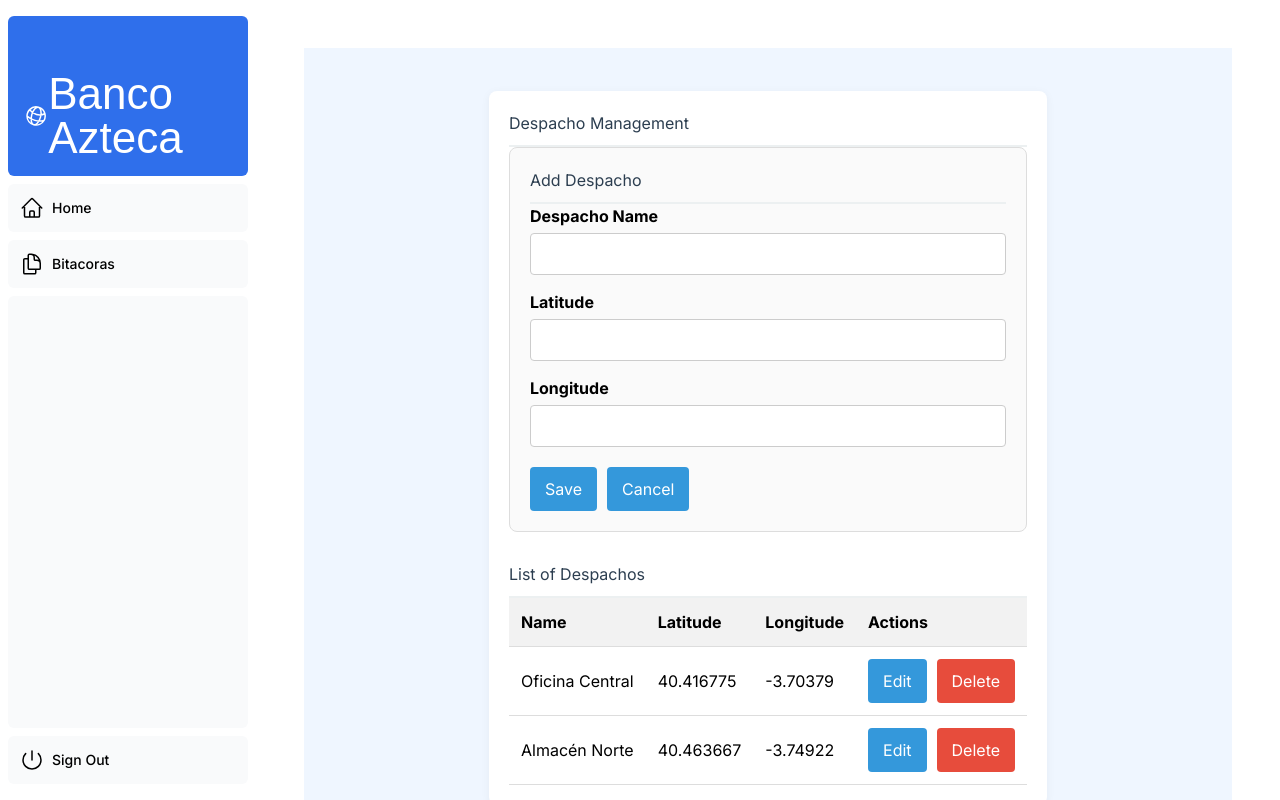
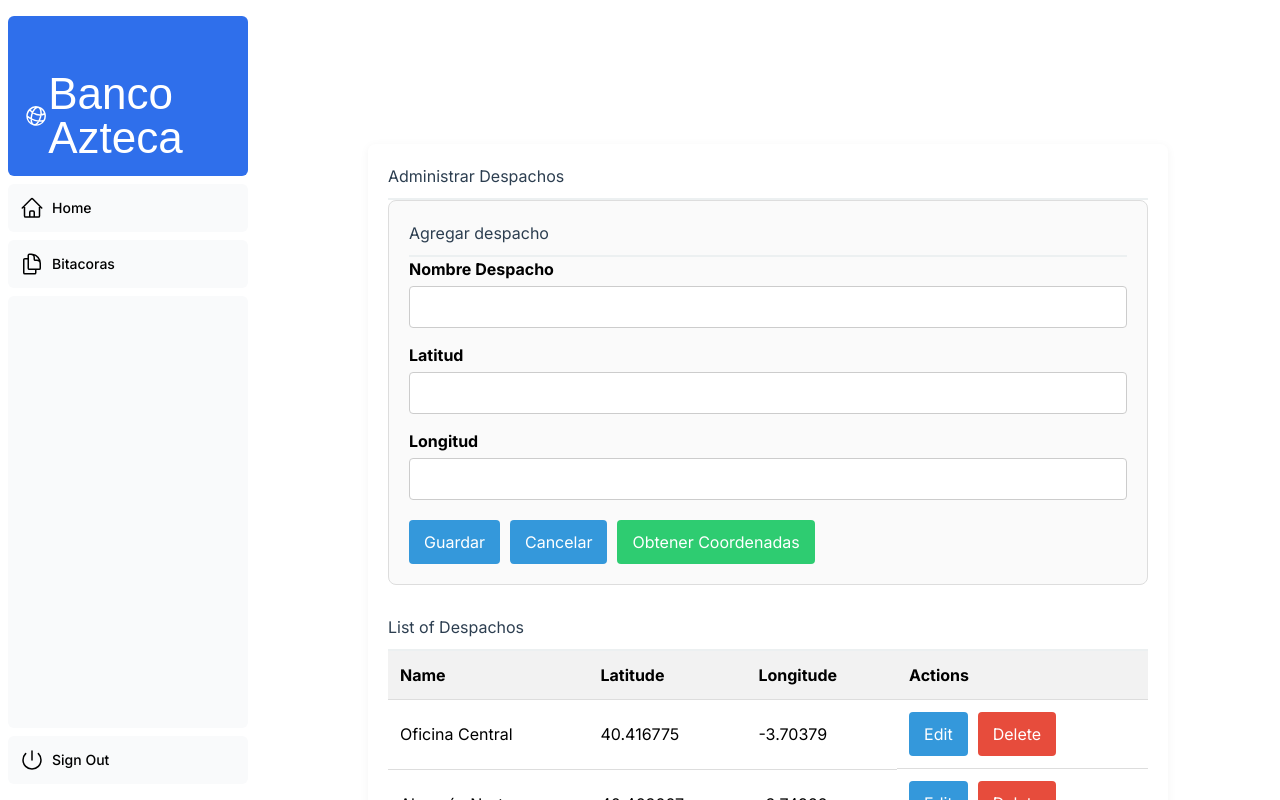
Before and after one commit to javiermatias/asistencia-front, a Next.js app: page /admin in a window 1280 px wide. Both pictures are taken after a click on the button "Add New Despacho". Built offline with nearby package versions, Linux system fonts and the light colour scheme; no server answers; a web font is replaced by a local one.

Commit message:
despacho refactor

```diff
--- a/app/(roles)/admin/page.tsx
+++ b/app/(roles)/admin/page.tsx
@@ -8,8 +8,10 @@
   const session = await auth();
 
   return (
-    <main className="flex items-center justify-center min-h-screen bg-blue-50">
+    <section className="pt-16 p-2">
+      <div className="container mx-auto px-2">
             <DespachoPage></DespachoPage>
-    </main>
+       </div>
+    </section>
   );
 }
--- a/app/components/despacho/Despacho.tsx
+++ b/app/components/despacho/Despacho.tsx
@@ -57,7 +57,7 @@
 
   return (
     <main className={styles.container}>
-      <h1 className={styles.title}>Despacho Management</h1>
+      <h1 className={styles.title}>Administrar Despachos</h1>
 
       {/* Display global errors (like delete error) */}
       {globalError && <div className={styles.errorText}>{globalError}</div>}
--- a/app/components/despacho/DespachoCrud.module.css
+++ b/app/components/despacho/DespachoCrud.module.css
@@ -79,6 +79,14 @@
     cursor: not-allowed;
   }
 
+  .getCoordinatesButton {
+    background-color: #2ecc71; /* green, for example */
+  }
+
+  .getCoordinatesButton:hover {
+    background-color: #27ae60;
+  }
+
   .buttonAdd {
     margin-bottom: 20px;
     background-color: #2ecc71;
--- a/app/components/despacho/DespachoForm.tsx
+++ b/app/components/despacho/DespachoForm.tsx
@@ -1,11 +1,7 @@
-"use client";
-
-import { useState, useEffect, FormEvent } from 'react';
-
-// Import the CSS module
 import styles from './DespachoCrud.module.css';
 import { Despacho } from '@/app/types/despacho';
 import { useAddDespacho, useUpdateDespacho } from '@/app/hooks/despacho/useDespachos';
+import { FormEvent, useEffect, useState } from 'react';
 
 interface DespachoFormProps {
   initialData?: Despacho | null;
@@ -17,6 +13,7 @@
   const [nombre, setNombre] = useState('');
   const [latitud, setLatitud] = useState('');
   const [longitud, setLongitud] = useState('');
+  const [geoError, setGeoError] = useState<string | null>(null);
 
   const addDespachoMutation = useAddDespacho();
   const updateDespachoMutation = useUpdateDespacho();
@@ -28,6 +25,25 @@
       setLongitud(String(initialData.longitud));
     }
   }, [initialData]);
+
+  const handleGetCoordinates = () => {
+    if (!navigator.geolocation) {
+      setGeoError('Geolocation is not supported by your browser.');
+      return;
+    }
+
+    navigator.geolocation.getCurrentPosition(
+      (position) => {
+        setLatitud(position.coords.latitude.toFixed(6));
+        setLongitud(position.coords.longitude.toFixed(6));
+        setGeoError(null);
+      },
+      (error) => {
+        setGeoError('Unable to retrieve your location.');
+        console.error(error);
+      }
+    );
+  };
 
   const handleSubmit = (e: FormEvent) => {
     e.preventDefault();
@@ -52,17 +68,18 @@
 
   return (
     <form onSubmit={handleSubmit} className={styles.formContainer}>
-      <h2 className={styles.subtitle}>{initialData ? 'Edit Despacho' : 'Add Despacho'}</h2>
+      <h2 className={styles.subtitle}>{initialData ? 'Editar Despacho' : 'Agregar despacho'}</h2>
 
-      {/* Display error message from the mutation */}
       {mutation.isError && (
         <div className={styles.errorText}>
           Error: {mutation.error.response?.data as string || mutation.error.message}
         </div>
       )}
 
+      {geoError && <div className={styles.errorText}>⚠️ {geoError}</div>}
+
       <div className={styles.formGroup}>
-        <label htmlFor="nombre_despacho">Despacho Name</label>
+        <label htmlFor="nombre_despacho">Nombre Despacho</label>
         <input
           id="nombre_despacho"
           type="text"
@@ -71,8 +88,9 @@
           required
         />
       </div>
+
       <div className={styles.formGroup}>
-        <label htmlFor="latitud">Latitude</label>
+        <label htmlFor="latitud">Latitud</label>
         <input
           id="latitud"
           type="number"
@@ -82,8 +100,9 @@
           required
         />
       </div>
+
       <div className={styles.formGroup}>
-        <label htmlFor="longitud">Longitude</label>
+        <label htmlFor="longitud">Longitud</label>
         <input
           id="longitud"
           type="number"
@@ -93,12 +112,16 @@
           required
         />
       </div>
+
       <div className={styles.formActions}>
         <button type="submit" disabled={isLoading} className={styles.button}>
-          {isLoading ? 'Saving...' : 'Save'}
+          {isLoading ? 'Guardando...' : 'Guardar'}
         </button>
         <button type="button" onClick={onCancel} className={styles.button}>
-          Cancel
+          Cancelar
+        </button>
+        <button type="button" onClick={handleGetCoordinates} className={`${styles.button} ${styles.getCoordinatesButton}`}>
+          Obtener Coordenadas
         </button>
       </div>
     </form>
```
